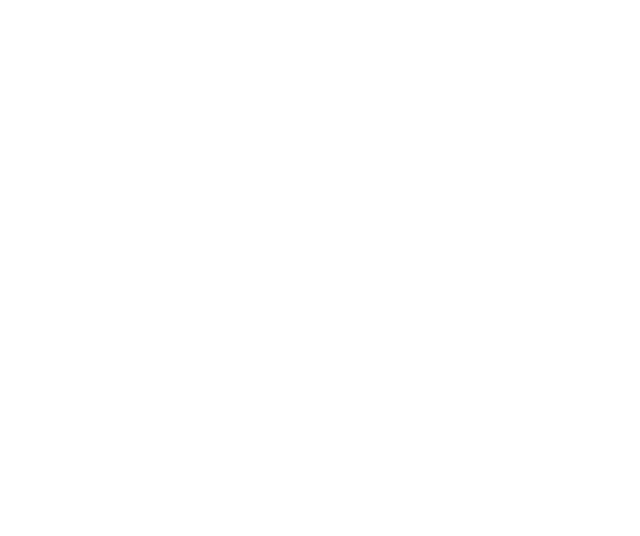
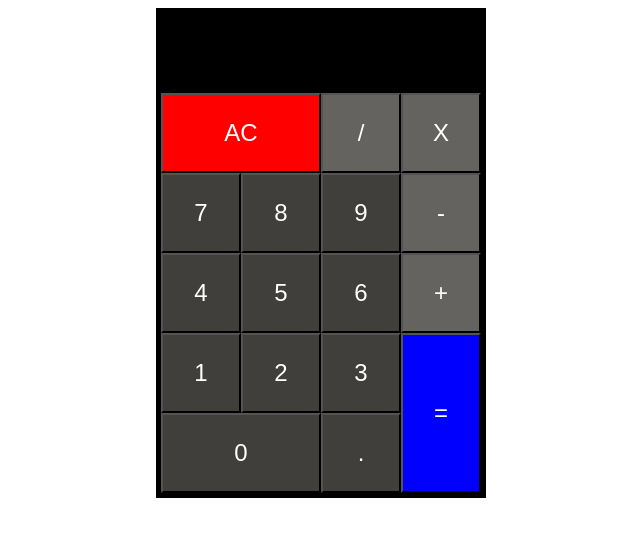
Before and after one commit to EhoodGoren/calculator-react, a React app in the folder calculator/: page / in a window 1280 px wide. Shown: the whole page, without its empty margins (319-959 px from the left). Built offline with nearby package versions, Linux system fonts and the light colour scheme.

Commit message:
Created calculator layout for all the buttons.

```diff
--- a/calculator/public/index.html
+++ b/calculator/public/index.html
@@ -14,5 +14,6 @@
   <body>
     <noscript>You need to enable JavaScript to run this app.</noscript>
     <div id="root"></div>
+    <script src="https://cdn.freecodecamp.org/testable-projects-fcc/v1/bundle.js"></script>
   </body>
 </html>
--- /dev/null
+++ b/calculator/src/CalcHead.js
@@ -0,0 +1,12 @@
+import React from "react";
+
+export default class CalcHead extends React.Component {
+    render() {
+        return (
+            <>
+                <div id="input">{this.props.input}</div>
+                <div id="result">{this.props.result}</div>
+            </>
+        )
+    }
+}
--- /dev/null
+++ b/calculator/src/Calculator.js
@@ -0,0 +1,22 @@
+import React from "react";
+import CalcHead from './CalcHead';
+import Numbers from './Numbers';
+import Operations from './Operations';
+
+export default class Calculator extends React.Component {
+    constructor(props) {
+        super(props);
+        this.state = {
+
+        };
+    }
+    render() {
+        return (
+            <div id="calculator">
+                <CalcHead />
+                <Numbers />
+                <Operations />
+            </div>
+        )
+    }
+}
--- /dev/null
+++ b/calculator/src/Numbers.js
@@ -0,0 +1,23 @@
+import React from "react";
+
+export default class Numbers extends React.Component {
+    renderNumbers(){
+        let numbers = [];
+        for (let i = 0; i < 10; i++) {
+            const numId = `num${i}`;
+            numbers.push(
+                <button
+                    id={numId}
+                    className="numbers"
+                    onClick={() => this.props.onClick(i)}
+                >{i}</button>);
+        }
+        return numbers;
+    }
+
+    render() {
+        return (
+            <>{this.renderNumbers()}</>
+        )
+    }
+}
--- /dev/null
+++ b/calculator/src/Operations.js
@@ -0,0 +1,40 @@
+import React from "react";
+
+export default class Operations extends React.Component {
+    renderOperations(operations){
+        return operations.map(operation => {
+            const opId = opLiteral[operation];
+            return <button
+                        id={opId}
+                        className="operations"
+                        onClick={() => this.props.onClick(operation)}
+                    >{operation}</button>
+        })
+    }
+
+    render() {
+        return (
+            <>
+                {this.renderOperations(['+', '-', 'X', '/', '='])}
+                <button
+                    id="clear"
+                    className="operations"
+                    onClick={() => this.props.onClick('AC')}
+                >AC</button>
+                <button
+                    id="dot"
+                    className="numbers"
+                    onClick={() => this.props.onClick('.')}
+                >.</button>
+            </>
+        )
+    }
+}
+
+const opLiteral = {
+    '+': 'add',
+    '-': 'abstract',
+    'X': 'multiply',
+    '/': 'divide',
+    '=': 'equals'
+}
--- a/calculator/src/index.js
+++ b/calculator/src/index.js
@@ -1,9 +1,11 @@
 import React from 'react';
 import ReactDOM from 'react-dom';
+import Calculator from './Calculator';
+import './styles.css';
 
 ReactDOM.render(
   <React.StrictMode>
-
+    <Calculator />
   </React.StrictMode>,
   document.getElementById('root')
 );
--- /dev/null
+++ b/calculator/src/styles.css
@@ -0,0 +1,53 @@
+#calculator {
+    background-color: black;
+    margin: auto;
+    width: 25vw;
+    height: 60vh;
+    padding: 5px;
+    display: grid;
+    grid-template-columns: repeat(4, 1fr);
+    grid-template-rows: repeat(2, 0.5fr) repeat(5, 1fr);
+    grid-column-gap: 0px;
+    grid-row-gap: 0px;
+}
+
+#input { grid-area: 1 / 1 / 2 / 5; }
+#result { grid-area: 2 / 1 / 3 / 5; }
+#clear { grid-area: 3 / 1 / 4 / 3; }
+#divide { grid-area: 3 / 3 / 4 / 4; }
+#multiply { grid-area: 3 / 4 / 4 / 5; }
+#abstract { grid-area: 4 / 4 / 5 / 5; }
+#add { grid-area: 5 / 4 / 6 / 5; }
+#equals { grid-area: 6 / 4 / 8 / 5; }
+#num7 { grid-area: 4 / 1 / 5 / 2; }
+#num8 { grid-area: 4 / 2 / 5 / 3; }
+#num9 { grid-area: 4 / 3 / 5 / 4; }
+#num4 { grid-area: 5 / 1 / 6 / 2; }
+#num5 { grid-area: 5 / 2 / 6 / 3; }
+#num6 { grid-area: 5 / 3 / 6 / 4; }
+#num1 { grid-area: 6 / 1 / 7 / 2; }
+#num2 { grid-area: 6 / 2 / 7 / 3; }
+#num3 { grid-area: 6 / 3 / 7 / 4; }
+#num0 { grid-area: 7 / 1 / 8 / 3; }
+#dot { grid-area: 7 / 3 / 8 / 4; }
+
+#calculator button {
+    color: white;
+    font-size: 150%
+}
+
+.operations {
+    background-color: #646360;
+}
+
+.numbers {
+    background-color: #403F3C;
+}
+
+#clear {
+    background-color: red;
+}
+
+#equals {
+    background-color: blue;
+}
```
